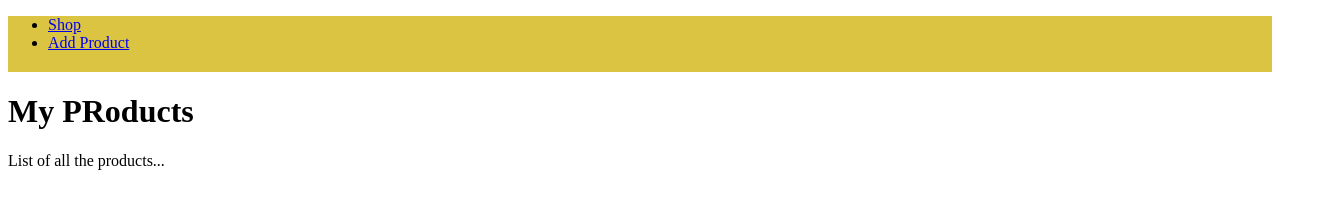
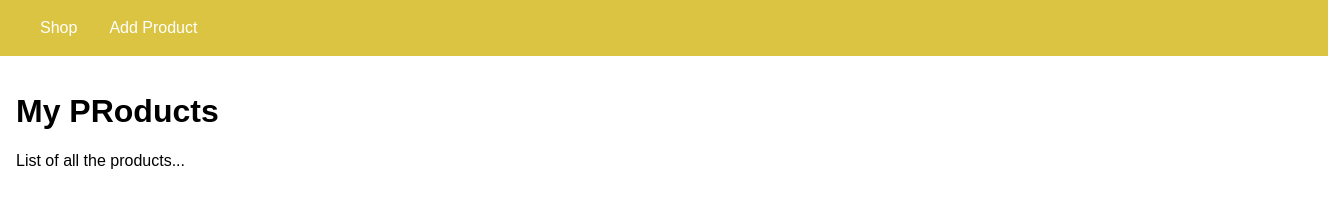
Before and after one commit to Scientific-Research/Create-Node-Server-MS, a website: page views/shop.html in a window 1280 px wide. Shown: the whole page, 1328 px wide, since content can reach past the window. Drawn offline with Linux system fonts and the light colour scheme.

Commit message:
styling for shop page was finished!

```diff
--- a/views/shop.html
+++ b/views/shop.html
@@ -5,10 +5,46 @@
     <meta name="viewport" content="width=device-width, initial-scale=1.0" />
     <title>Add Product</title>
     <style>
+      body {
+        padding: 0;
+        margin: 0;
+        font-family: sans-serif;
+      }
+
+      main {
+        padding: 1rem;
+      }
+
       .main-header {
         width: 100%;
         height: 3.5rem;
         background-color: #dbc441;
+        padding: 0 1.5rem;
+      }
+      .main-header__nav {
+        height: 100%;
+        display: flex;
+        align-items: center;
+      }
+      .main-header__item-list {
+        list-style: none;
+        margin: 0;
+        padding: 0;
+        display: flex;
+      }
+      .main-header__item {
+        margin: 0 1rem;
+        padding: 0;
+      }
+      .main-header__item a {
+        text-decoration: none;
+        color: white;
+      }
+
+      .main-header__item a:hover,
+      .main-header__item a:active,
+      .main-header__item a:active {
+        color: #6200ff;
       }
     </style>
   </head>
@@ -17,7 +53,7 @@
       <nav class="main-header__nav">
         <ul class="main-header__item-list">
           <li class="main-header__item">
-            <a href="/shop">Shop</a>
+            <a class="active" href="/">Shop</a>
           </li>
           <li class="main-header__item">
             <a href="/add-product">Add Product</a>
```
